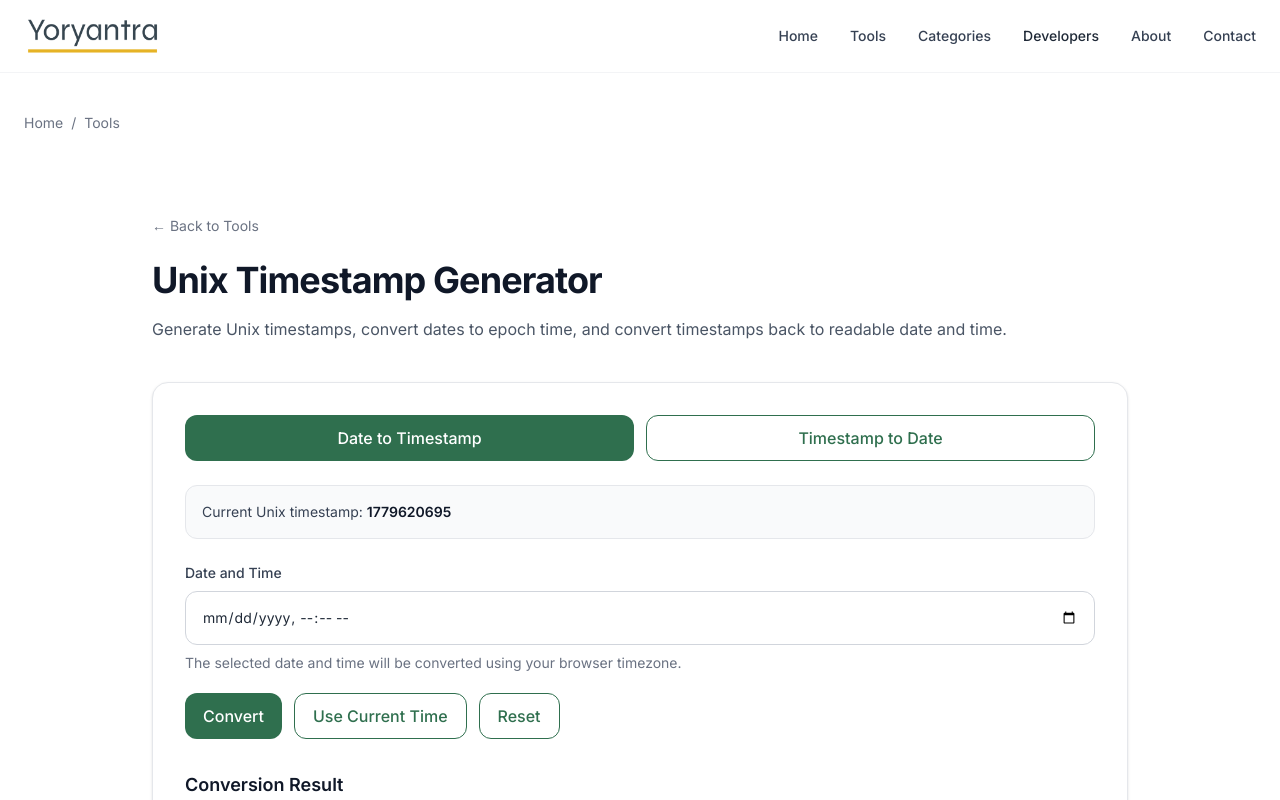
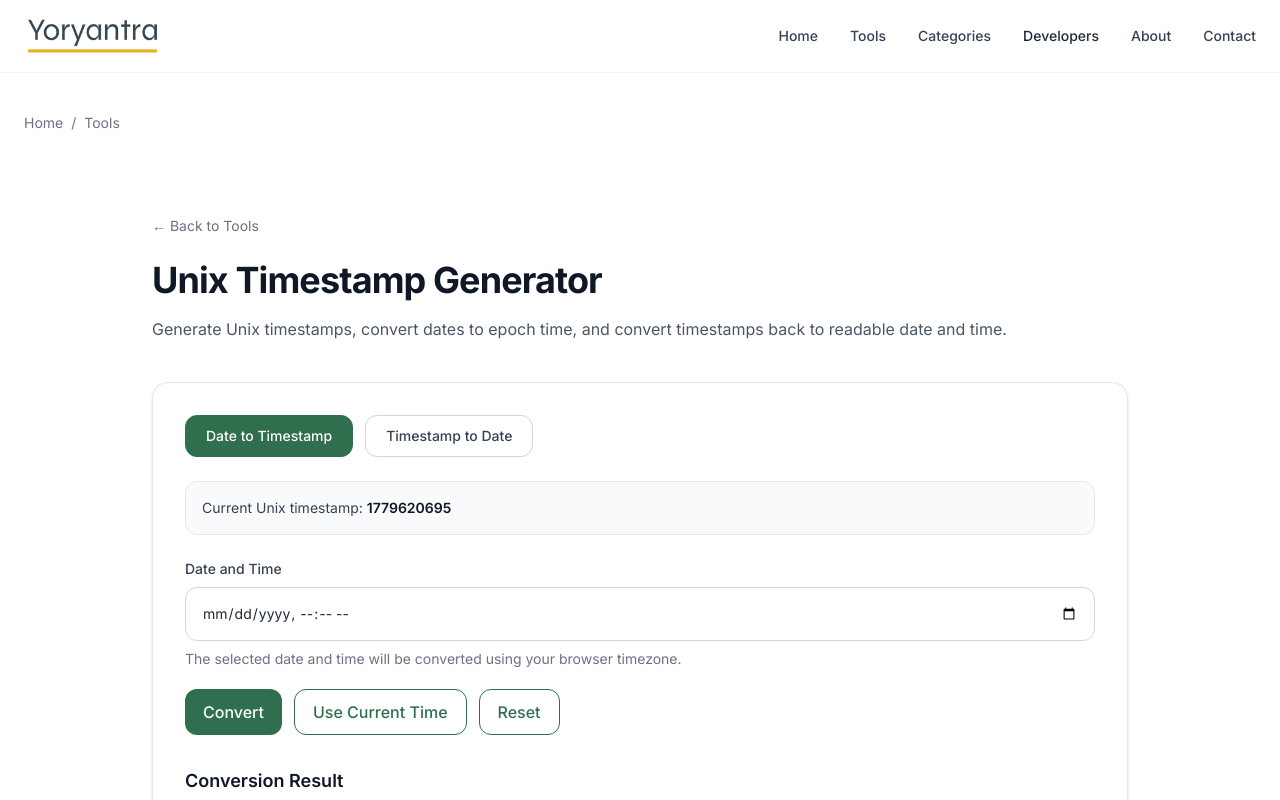
Before and after one commit to vaarunsonawwane-ops/yoryantra-new, a Next.js app: page /tools/unix-timestamp-generator in a window 1280 px wide. Shown: the top 800 px of the page. Built offline with nearby package versions, Linux system fonts and the light colour scheme.

Commit message:
Unix Timestamp Generator fixed big button

```diff
--- a/app/tools/unix-timestamp-generator/ToolClient.tsx
+++ b/app/tools/unix-timestamp-generator/ToolClient.tsx
@@ -126,18 +126,18 @@ export default function ToolClient() {
       title="Unix Timestamp Generator"
       description="Generate Unix timestamps, convert dates to epoch time, and convert timestamps back to readable date and time."
     >
-      <div className="grid gap-3 md:grid-cols-2">
+      <div className="flex flex-wrap gap-3">
         <button
 		  onClick={() => {
 			setMode("date-to-timestamp");
 			setOutput("");
 			setError("");
 		  }}
-          className={
+		  className={`rounded-xl border px-5 py-2.5 text-sm font-medium transition ${
 			mode === "date-to-timestamp"
-              ? "yoryantra-btn"
-              : "yoryantra-btn-outline"
-          }
+			  ? "border-[var(--green)] bg-[var(--green)] text-white"
+			  : "border-gray-300 bg-white text-gray-700 hover:border-[var(--green)]"
+		  }`}
 		>
 		  Date to Timestamp
 		</button>
@@ -148,11 +148,11 @@ export default function ToolClient() {
 			setOutput("");
 			setError("");
 		  }}
-          className={
+		  className={`rounded-xl border px-5 py-2.5 text-sm font-medium transition ${
 			mode === "timestamp-to-date"
-              ? "yoryantra-btn"
-              : "yoryantra-btn-outline"
-          }
+			  ? "border-[var(--green)] bg-[var(--green)] text-white"
+			  : "border-gray-300 bg-white text-gray-700 hover:border-[var(--green)]"
+		  }`}
 		>
 		  Timestamp to Date
 		</button>
```
Lines whose indentation alone changed are shown as unchanged.
